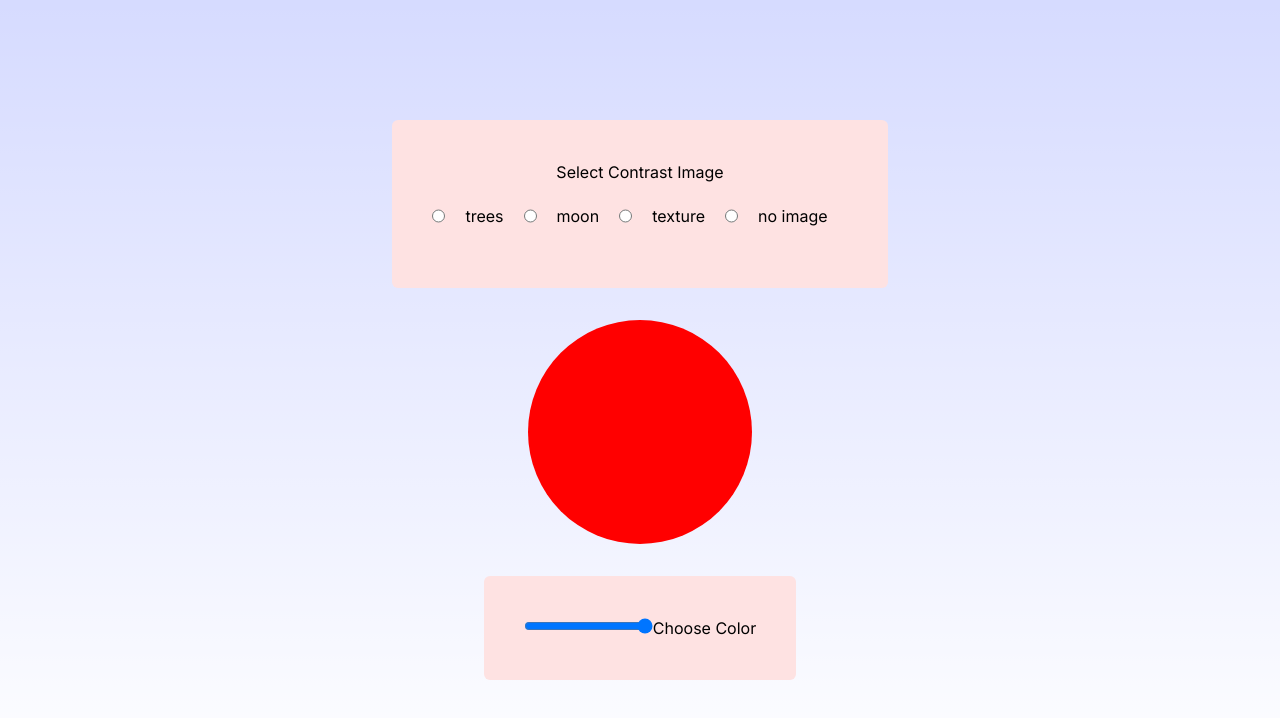
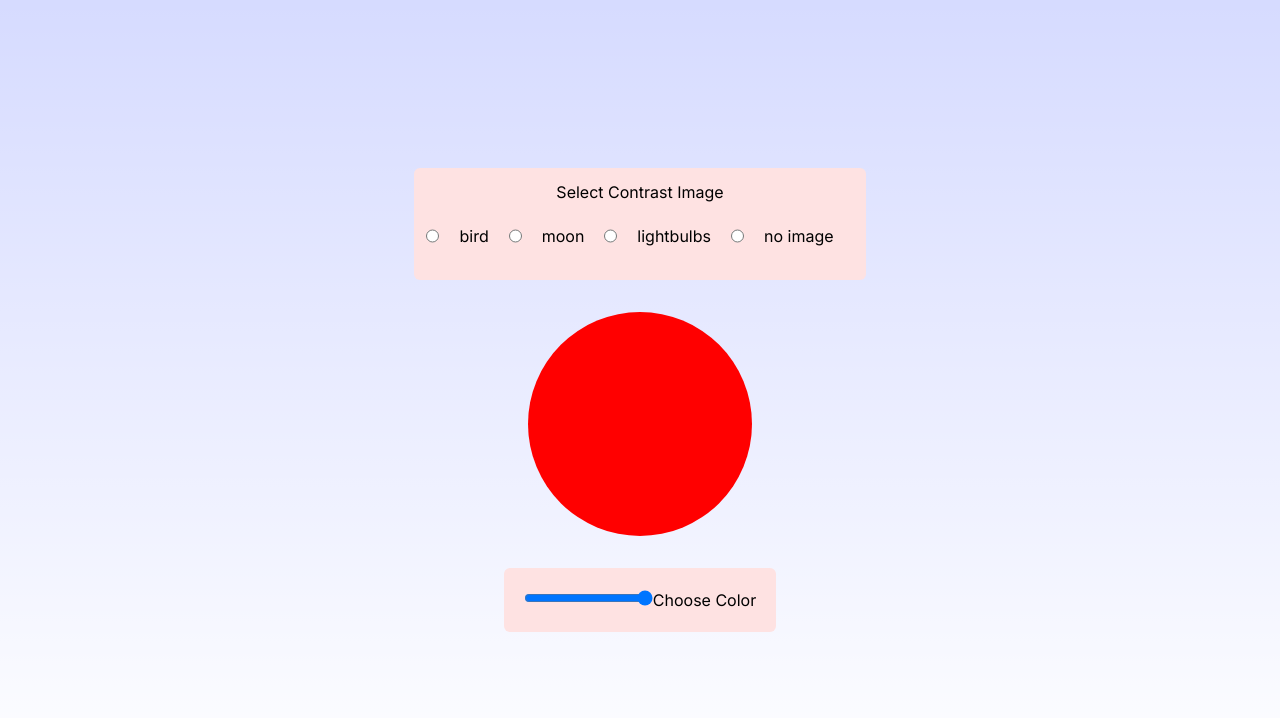
Before and after one commit to chrissycooper/rainbow-bright, a Next.js app: page / in a window 1280 px wide. Shown: the top 718 px of the page. Built offline with nearby package versions, Linux system fonts and the light colour scheme.

Commit message:
Update contrast images

```diff
--- a/app/page.tsx
+++ b/app/page.tsx
@@ -38,21 +38,21 @@ export default function Home() {
 
   return (
     <main className={`flex min-h-screen flex-col items-center justify-center p-24 ${contrastImage} bg-center bg-no-repeat`}>
-      <div className={"bg-red-100 p-10 rounded-md flex items-center flex-col"}>
+      <div className={"bg-red-100 p-3 rounded-md flex items-center flex-col"}>
         <p>Select Contrast Image</p>
         <form onChange={event => handleContrastImage(event)} className={'flex'}>
-          <input type="radio" id='trees' value='bg-trees' name='contrast_image'></input>
-          <label className={"p-5"} htmlFor='trees'>trees</label>
+          <input type="radio" id='bird' value='bg-bird' name='contrast_image'></input>
+          <label className={"p-5"} htmlFor='bird'>bird</label>
           <input type="radio" id='moon' value='bg-moon' name='contrast_image'></input>
           <label className={"p-5"} htmlFor='moon'>moon</label>
           <input type="radio" id='texture' value='bg-texture' name='contrast_image'></input>
-          <label className={"p-5"} htmlFor='texture'>texture</label>
+          <label className={"p-5"} htmlFor='texture'>lightbulbs</label>
           <input type="radio" id='none' value='' name='contrast_image'></input>
           <label className={"p-5"} htmlFor='none'>no image</label>
         </form>
       </div>
       <div id='circle' className={`rounded-full h-56 w-56 flex m-8 items-center justify-center ${colors[currentColor]}`}></div>
-      <div className={"bg-red-100 p-10 rounded-md"}>
+      <div className={"bg-red-100 p-5 rounded-md"}>
         <h1 className={`text-${colors[currentColor].slice(3)}`}>{currentHex}</h1>
         <input type="range" id="slider" name="slider"
           min="0" max="11" onChange={event => getColorValue(event)}>
--- a/tailwind.config.js
+++ b/tailwind.config.js
@@ -11,9 +11,9 @@ module.exports = {
         'gradient-radial': 'radial-gradient(var(--tw-gradient-stops))',
         'gradient-conic':
           'conic-gradient(from 180deg at 10% 50%, var(--tw-gradient-stops))',
-        'trees': "url('https://images.unsplash.com/photo-1575489272413-cb506258027e?ixlib=rb-4.0.3&ixid=M3wxMjA3fDB8MHxwaG90by1wYWdlfHx8fGVufDB8fHx8fA%3D%3D&auto=format&fit=crop&w=687&q=80')",
+        'bird': "url('https://images.unsplash.com/photo-1685428960533-e9904f63e66b?ixlib=rb-4.0.3&ixid=M3wxMjA3fDB8MHxwaG90by1wYWdlfHx8fGVufDB8fHx8fA%3D%3D&auto=format&fit=crop&w=1170&q=80')",
         'moon': "url('https://images.unsplash.com/photo-1447433589675-4aaa569f3e05?ixlib=rb-4.0.3&ixid=M3wxMjA3fDB8MHxwaG90by1wYWdlfHx8fGVufDB8fHx8fA%3D%3D&auto=format&fit=crop&w=880&q=80')",
-        'texture': "url('https://images.unsplash.com/photo-1487147264018-f937fba0c817?ixlib=rb-4.0.3&ixid=M3wxMjA3fDB8MHxwaG90by1wYWdlfHx8fGVufDB8fHx8fA%3D%3D&auto=format&fit=crop&w=687&q=80')"
+        'texture': "url('https://images.unsplash.com/photo-1685286233685-c455946fdd7e?ixlib=rb-4.0.3&ixid=M3wxMjA3fDB8MHxwaG90by1wYWdlfHx8fGVufDB8fHx8fA%3D%3D&auto=format&fit=crop&w=1183&q=80')"
       },
       colors: {
         'cherry-red': '#FF0000',
```
